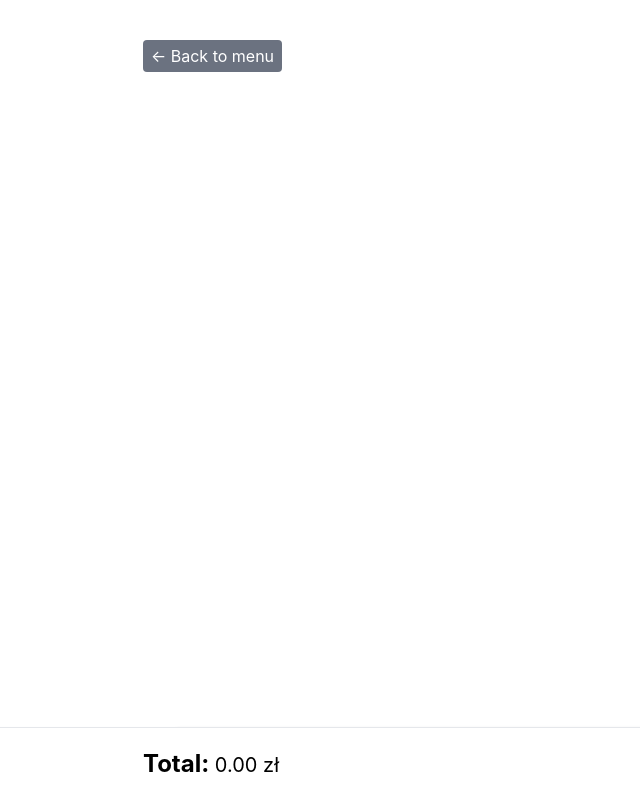
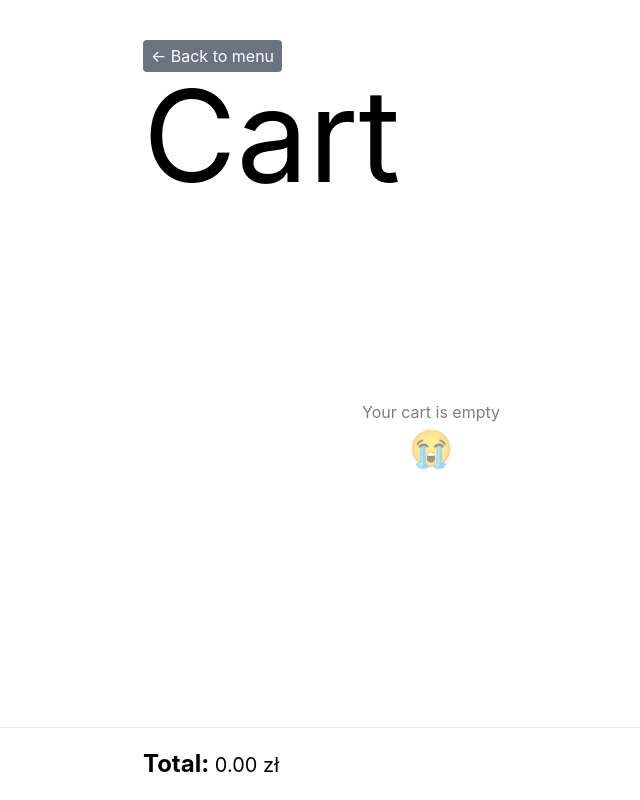
Before and after one commit to gxanine/cofoo, a React (Vite) app: page /checkout in a window 1280 px wide. Shown: the whole page, without its empty margins (209-849 px from the left). Built offline with nearby package versions, Linux system fonts and the light colour scheme.

Commit message:
Display cart contents on the checkout

```diff
--- a/src/components/Checkout.jsx
+++ b/src/components/Checkout.jsx
@@ -1,28 +1,55 @@
-import {useNavigate} from "react-router-dom";
+import { useNavigate } from "react-router-dom";
+import { useCart } from "../context/CartContext";
+import { calculateCartItemTotalPrice } from "../utils/cart";
+import { classNames } from "../utils/classes";
+import CartItem from "./CartItem";
 import Button from "./ui/Button";
 
 function Checkout() {
-
   const navigate = useNavigate();
+  const cart = useCart();
 
   function goBackHandler() {
     // If previous was home, simply go back
     // to keep the history clean
-    if (location.state?.from === "/")
-      return navigate(-1);
+    if (location.state?.from === "/") return navigate(-1);
 
     navigate("/", { replace: true });
-  };
+  }
 
   return (
-    <div>
+    <>
       <div>
         <Button small neutral onClick={goBackHandler}>
           ← Back to menu
         </Button>
       </div>
-    </div>
-  )
+      <div className="text-9xl">Cart</div>
+
+      <div className={classNames("flex-1")}>
+        {cart.length > 0 &&
+          cart.map((el) => (
+            <div key={el.id} className="border-b py-2 last:border-b-0">
+              <CartItem
+                price={calculateCartItemTotalPrice(el)}
+                {...el}
+              />
+            </div>
+          ))}
+        {cart.length === 0 && (
+          <div
+            className={classNames(
+              "text-center",
+              "h-full flex flex-col justify-center items-center",
+              "opacity-50 p-3"
+            )}
+          >
+            Your cart is empty <div className="p-1 text-4xl">😭</div>
+          </div>
+        )}
+      </div>
+    </>
+  );
 }
 
 export default Checkout;
```
